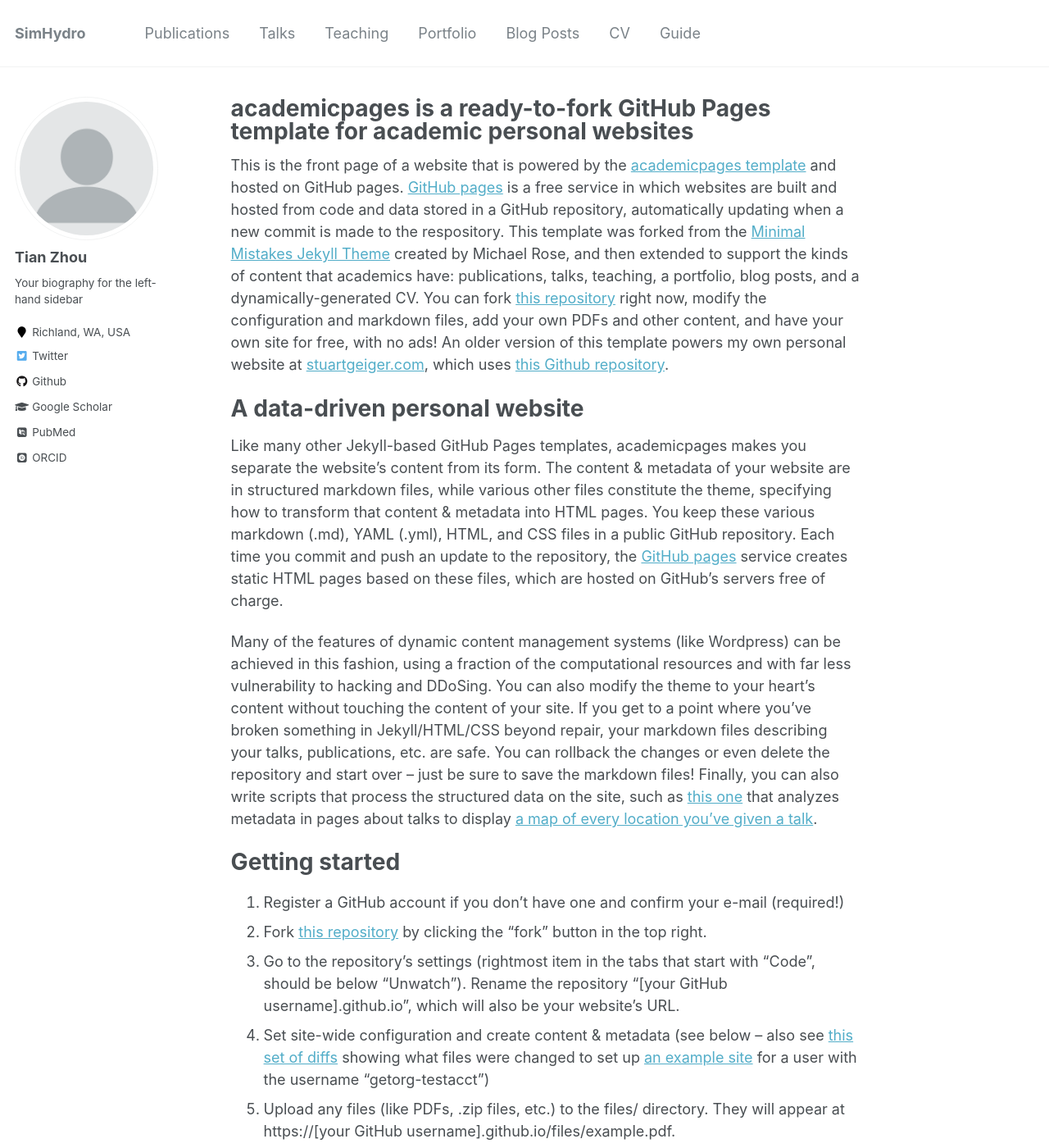
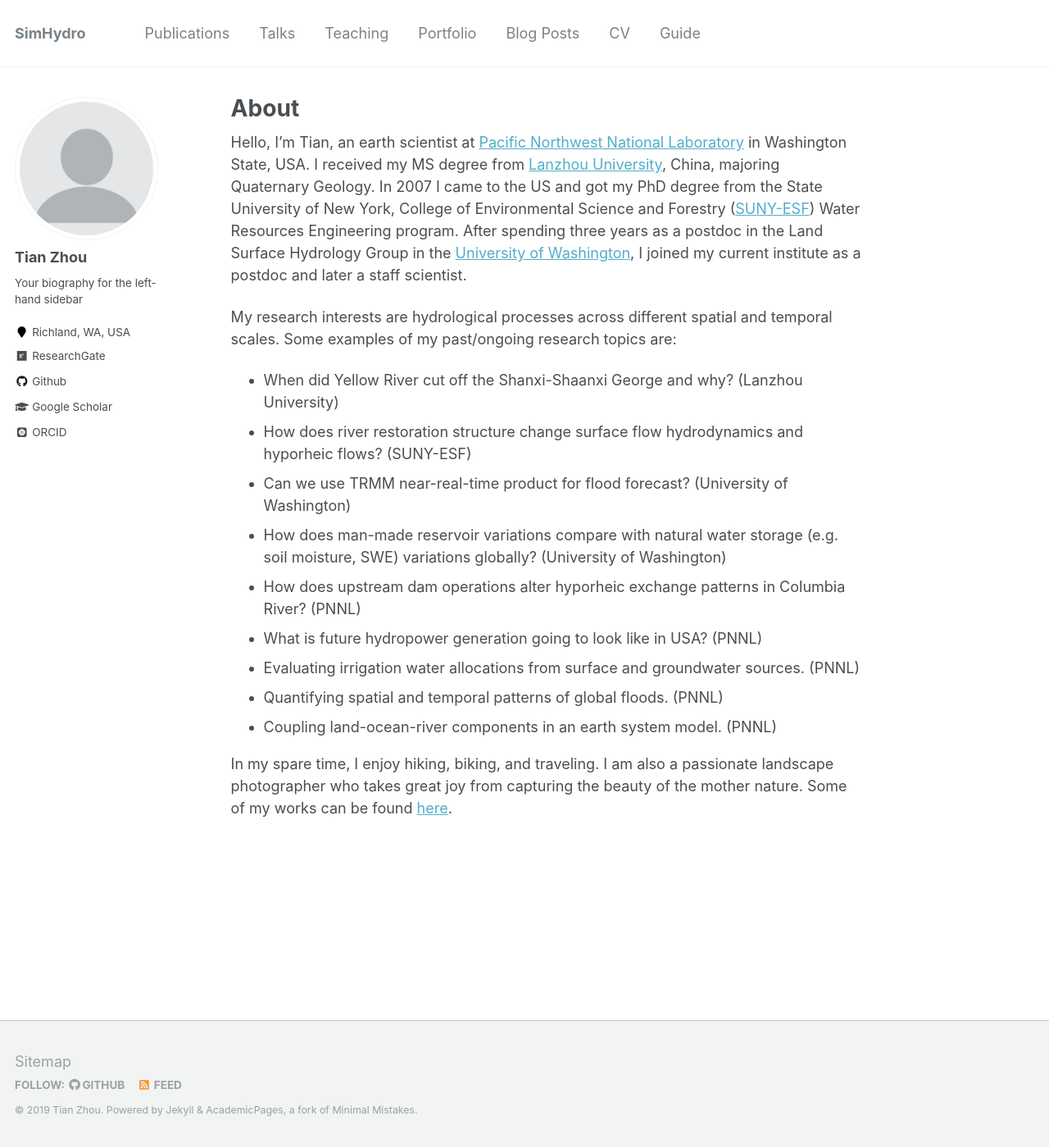
Before and after one commit to hydrotian/hydrotian.github.io, a Jekyll site: the page built from _pages/about.md, in a window 1280 px wide and 1400 px high. Shown: the whole window at 82% size. Built offline with Jekyll 4.4.1, drawn with Linux system fonts in a browser that asks for light colours; some web fonts are replaced; some of the changed text lies outside the part shown.

Commit message:
4th commit

```diff
--- a/_config.yml
+++ b/_config.yml
@@ -9,11 +9,11 @@
 locale                   : "en-US"
 title                    : "SimHydro"
 title_separator          : "-"
-name                     : &name "Your Name"
-description              : &description "personal description"
+name                     : "Tian Zhou"
+description              : "Tian Zhou's research website"
 url                      : http://simhydro.com # the base hostname & protocol for your site e.g. "https://mmistakes.github.io"
-baseurl                  : '/researchweb/' # the subpath of your site, e.g. "/blog"
-repository               : "academicpages/academicpages.github.io"
+baseurl                  : "/researchweb" # the subpath of your site, e.g. "/blog"
+repository               : "hydrotian/researchweb"
 teaser                   :  # filename of teaser fallback teaser image placed in /images/, .e.g. "500x300.png"
 breadcrumbs              : false # true, false (default)
 words_per_minute         : 160
@@ -85,10 +85,10 @@ author:
   bio              : "Your biography for the left-hand sidebar"
   location         : "Richland, WA, USA"
   employer         :
-  pubmed           : "https://www.ncbi.nlm.nih.gov/pubmed/?term=john+snow"
-  googlescholar    : "http://yourfullgooglescholarurl.com"
+  pubmed           : #"https://www.ncbi.nlm.nih.gov/pubmed/?term=john+snow"
+  googlescholar    : "https://scholar.google.com/citations?hl=en&user=AEDwNegAAAAJ&view_op=list_works&authuser=2&sortby=pubdate"
   email            :
-  researchgate     :  # example: "https://www.researchgate.net/profile/yourprofile"
+  researchgate     : "https://www.researchgate.net/profile/Tian_Zhou"
   uri              :
   bitbucket        :
   codepen          :
@@ -96,20 +96,20 @@ author:
   flickr           :
   facebook         :
   foursquare       :
-  github           : "academicpages"
+  github           : "hydrotian"
   google_plus      :
   keybase          :
   instagram        :
   impactstory      : #"https://profiles.impactstory.org/u/xxxx-xxxx-xxxx-xxxx"
   lastfm           :
   linkedin         :
-  orcid            : "http://orcid.org/yourorcidurl"
+  orcid            : "https://orcid.org/0000-0003-1582-4005"
   pinterest        :
   soundcloud       :
   stackoverflow    : # http://stackoverflow.com/users/123456/username
   steam            :
   tumblr           :
-  twitter          : "replacethistwitterhandle"
+  twitter          : #"replacethistwitterhandle"
   vine             :
   weibo            :
   xing             :
--- a/_pages/about.md
+++ b/_pages/about.md
@@ -1,6 +1,6 @@
 ---
 permalink: /
-title: "academicpages is a ready-to-fork GitHub Pages template for academic personal websites"
+title: "About"
 excerpt: "About me"
 author_profile: true
 redirect_from:
@@ -8,43 +8,18 @@ redirect_from:
   - /about.html
 ---
 
-This is the front page of a website that is powered by the [academicpages template](https://github.com/academicpages/academicpages.github.io) and hosted on GitHub pages. [GitHub pages](https://pages.github.com) is a free service in which websites are built and hosted from code and data stored in a GitHub repository, automatically updating when a new commit is made to the respository. This template was forked from the [Minimal Mistakes Jekyll Theme](https://mmistakes.github.io/minimal-mistakes/) created by Michael Rose, and then extended to support the kinds of content that academics have: publications, talks, teaching, a portfolio, blog posts, and a dynamically-generated CV. You can fork [this repository](https://github.com/academicpages/academicpages.github.io) right now, modify the configuration and markdown files, add your own PDFs and other content, and have your own site for free, with no ads! An older version of this template powers my own personal website at [stuartgeiger.com](http://stuartgeiger.com), which uses [this Github repository](https://github.com/staeiou/staeiou.github.io).
+Hello, I'm Tian, an earth scientist at [Pacific Northwest National Laboratory](https://www.pnnl.gov/) in Washington State, USA. I received my MS degree from [Lanzhou University](https://en.lzu.edu.cn/), China, majoring Quaternary Geology. In 2007 I came to the US and got my PhD degree from the State University of New York, College of Environmental Science and Forestry ([SUNY-ESF](https://www.esf.edu/)) Water Resources Engineering program. After spending three years as a postdoc in the Land Surface Hydrology Group in the [University of Washington](http://www.washington.edu/), I joined my current institute as a postdoc and later a staff scientist.
 
-A data-driven personal website
-======
-Like many other Jekyll-based GitHub Pages templates, academicpages makes you separate the website's content from its form. The content & metadata of your website are in structured markdown files, while various other files constitute the theme, specifying how to transform that content & metadata into HTML pages. You keep these various markdown (.md), YAML (.yml), HTML, and CSS files in a public GitHub repository. Each time you commit and push an update to the repository, the [GitHub pages](https://pages.github.com/) service creates static HTML pages based on these files, which are hosted on GitHub's servers free of charge.
+My research interests are hydrological processes across different spatial and temporal scales. Some examples of my past/ongoing research topics are:
 
-Many of the features of dynamic content management systems (like Wordpress) can be achieved in this fashion, using a fraction of the computational resources and with far less vulnerability to hacking and DDoSing. You can also modify the theme to your heart's content without touching the content of your site. If you get to a point where you've broken something in Jekyll/HTML/CSS beyond repair, your markdown files describing your talks, publications, etc. are safe. You can rollback the changes or even delete the repository and start over -- just be sure to save the markdown files! Finally, you can also write scripts that process the structured data on the site, such as [this one](https://github.com/academicpages/academicpages.github.io/blob/master/talkmap.ipynb) that analyzes metadata in pages about talks to display [a map of every location you've given a talk](https://academicpages.github.io/talkmap.html).
+- When did Yellow River cut off the Shanxi-Shaanxi George and why? (Lanzhou University)
+- How does river restoration structure change surface flow hydrodynamics and hyporheic flows? (SUNY-ESF)
+- Can we use TRMM near-real-time product for flood forecast? (University of Washington)
+- How does man-made reservoir variations compare with natural water storage (e.g. soil moisture, SWE) variations globally? (University of Washington)
+- How does upstream dam operations alter hyporheic exchange patterns in Columbia River? (PNNL)
+- What is future hydropower generation going to look like in USA? (PNNL)
+- Evaluating irrigation water allocations from surface and groundwater sources. (PNNL)
+- Quantifying spatial and temporal patterns of global floods. (PNNL)
+- Coupling land-ocean-river components in an earth system model. (PNNL)
 
-Getting started
-======
-1. Register a GitHub account if you don't have one and confirm your e-mail (required!)
-1. Fork [this repository](https://github.com/academicpages/academicpages.github.io) by clicking the "fork" button in the top right.
-1. Go to the repository's settings (rightmost item in the tabs that start with "Code", should be below "Unwatch"). Rename the repository "[your GitHub username].github.io", which will also be your website's URL.
-1. Set site-wide configuration and create content & metadata (see below -- also see [this set of diffs](http://archive.is/3TPas) showing what files were changed to set up [an example site](https://getorg-testacct.github.io) for a user with the username "getorg-testacct")
-1. Upload any files (like PDFs, .zip files, etc.) to the files/ directory. They will appear at https://[your GitHub username].github.io/files/example.pdf.
-1. Check status by going to the repository settings, in the "GitHub pages" section
-
-Site-wide configuration
-------
-The main configuration file for the site is in the base directory in [_config.yml](https://github.com/academicpages/academicpages.github.io/blob/master/_config.yml), which defines the content in the sidebars and other site-wide features. You will need to replace the default variables with ones about yourself and your site's github repository. The configuration file for the top menu is in [_data/navigation.yml](https://github.com/academicpages/academicpages.github.io/blob/master/_data/navigation.yml). For example, if you don't have a portfolio or blog posts, you can remove those items from that navigation.yml file to remove them from the header.
-
-Create content & metadata
-------
-For site content, there is one markdown file for each type of content, which are stored in directories like _publications, _talks, _posts, _teaching, or _pages. For example, each talk is a markdown file in the [_talks directory](https://github.com/academicpages/academicpages.github.io/tree/master/_talks). At the top of each markdown file is structured data in YAML about the talk, which the theme will parse to do lots of cool stuff. The same structured data about a talk is used to generate the list of talks on the [Talks page](https://academicpages.github.io/talks), each [individual page](https://academicpages.github.io/talks/2012-03-01-talk-1) for specific talks, the talks section for the [CV page](https://academicpages.github.io/cv), and the [map of places you've given a talk](https://academicpages.github.io/talkmap.html) (if you run this [python file](https://github.com/academicpages/academicpages.github.io/blob/master/talkmap.py) or [Jupyter notebook](https://github.com/academicpages/academicpages.github.io/blob/master/talkmap.ipynb), which creates the HTML for the map based on the contents of the _talks directory).
-
-**Markdown generator**
-
-I have also created [a set of Jupyter notebooks](https://github.com/academicpages/academicpages.github.io/tree/master/markdown_generator
-) that converts a CSV containing structured data about talks or presentations into individual markdown files that will be properly formatted for the academicpages template. The sample CSVs in that directory are the ones I used to create my own personal website at stuartgeiger.com. My usual workflow is that I keep a spreadsheet of my publications and talks, then run the code in these notebooks to generate the markdown files, then commit and push them to the GitHub repository.
-
-How to edit your site's GitHub repository
-------
-Many people use a git client to create files on their local computer and then push them to GitHub's servers. If you are not familiar with git, you can directly edit these configuration and markdown files directly in the github.com interface. Navigate to a file (like [this one](https://github.com/academicpages/academicpages.github.io/blob/master/_talks/2012-03-01-talk-1.md) and click the pencil icon in the top right of the content preview (to the right of the "Raw | Blame | History" buttons). You can delete a file by clicking the trashcan icon to the right of the pencil icon. You can also create new files or upload files by navigating to a directory and clicking the "Create new file" or "Upload files" buttons.
-
-Example: editing a markdown file for a talk
-![Editing a markdown file for a talk](/images/editing-talk.png)
-
-For more info
-------
-More info about configuring academicpages can be found in [the guide](https://academicpages.github.io/markdown/). The [guides for the Minimal Mistakes theme](https://mmistakes.github.io/minimal-mistakes/docs/configuration/) (which this theme was forked from) might also be helpful.
+In my spare time, I enjoy hiking, biking, and traveling. I am also a passionate landscape photographer who takes great joy from capturing the beauty of the mother nature. Some of my works can be found [here](https://www.flickr.com/photos/tizhou/albums).
```
